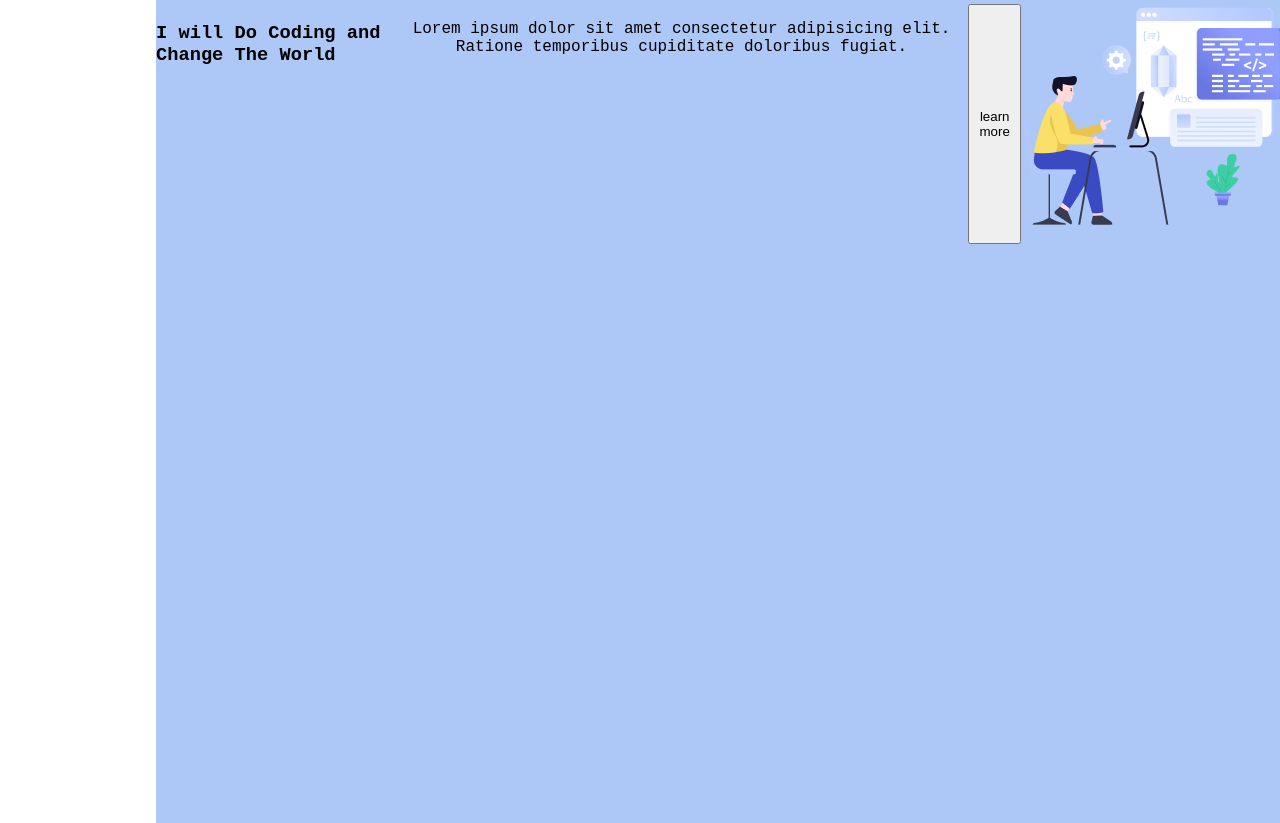
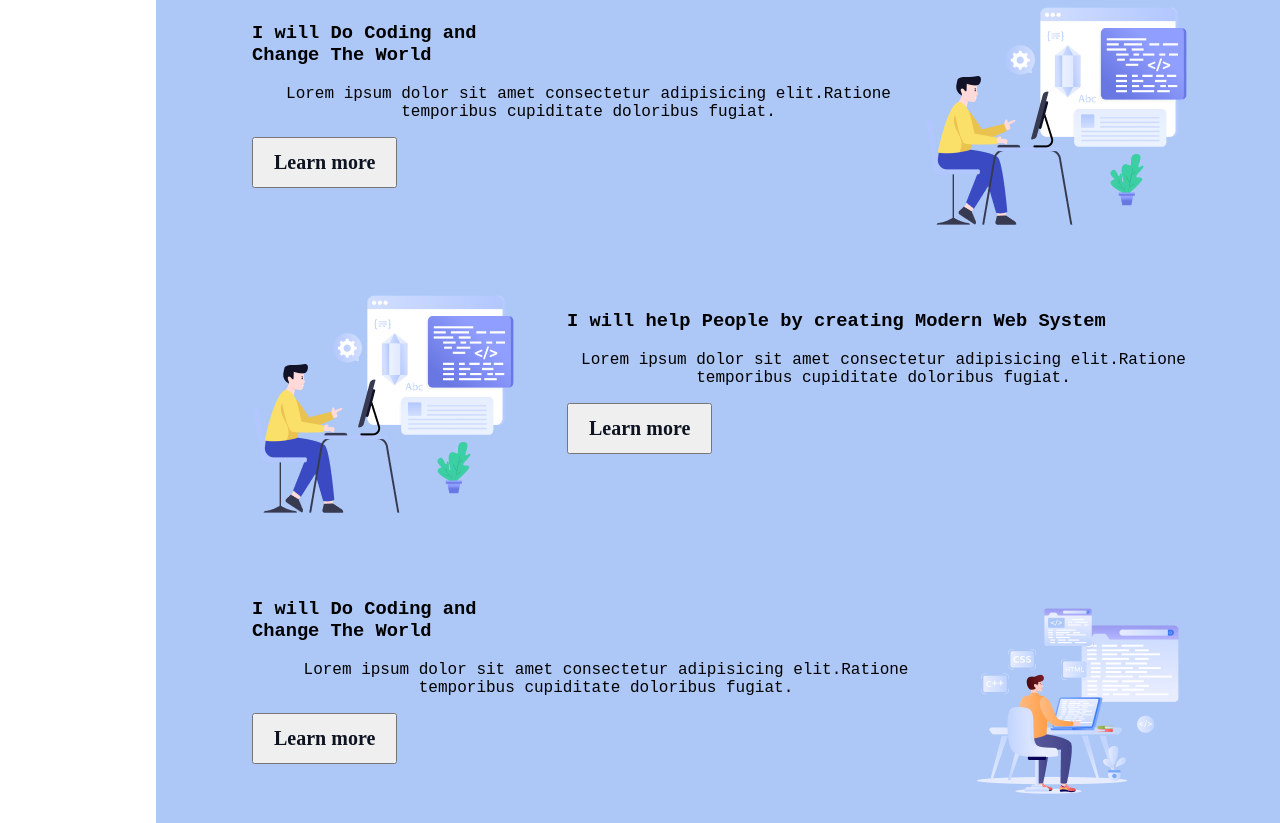
Before and after one commit to hrobin485/A-1, a plain HTML site: page index.html in a window 1280 px wide. Shown: the part 1124-1947 px from the top of the page. Drawn offline with Linux system fonts and the light colour scheme; a web font is replaced by a local one.

Commit message:
add my assignment

```diff
--- a/index.html
+++ b/index.html
@@ -17,16 +17,34 @@
         <button class="button-1">Contact with me</button>
     </header>
     <main class="main-bg-color">
-        <div class="div-bg">
+        <nav class="all-main-body"><div class="div-bg">
             <br><h2 class="main-heading">Why Web Development??</h2>
             <p>Lorem ipsum dolor, sit amet consectetur adipisicing elit.</p>
+        </nav>
+       <nav class="all"> </div>
+        <div class="middle-body">
+            <div><h3>I will Do Coding and <br>Change The World</h3>
+    <p>Lorem ipsum dolor sit amet consectetur adipisicing elit.Ratione temporibus cupiditate doloribus fugiat.</p>
+        <button class="button-2">Learn more</button>
         </div>
-        <div class="middle-body">
-            <h3>I will Do Coding and Change The World</h3>
-        <p>Lorem ipsum dolor sit amet consectetur adipisicing elit. Ratione temporibus cupiditate doloribus fugiat.</p>
-        <button class="button-2">learn more</button>
         <img src="images/Layer_1.png" alt="">
         </div>
+
+    <div class="middle-body">
+        <img src="images/Layer_1.png" alt="">
+        <div class="div-2"><h3>I will help People by creating Modern Web System</h3>
+        <p>Lorem ipsum dolor sit amet consectetur adipisicing elit.Ratione temporibus cupiditate doloribus fugiat.</p>
+       <button class="button-2">Learn more</button>
+       </div>
+    </div>
+<div class="middle-body">
+    <div><h3>I will Do Coding and <br>Change The World</h3>
+<p>Lorem ipsum dolor sit amet consectetur adipisicing elit.Ratione temporibus cupiditate doloribus fugiat.</p>
+<button class="button-2">Learn more</button>
+</div>
+<img src="images/Group 4.png" alt="">
+</div>
+</nav>
     </main>
     <footer>
 
--- a/styles/style.css
+++ b/styles/style.css
@@ -27,6 +27,7 @@
         margin-right: auto;
         background-color:#0D1321;
         padding: 21px 24px;
+        border-radius: 8px;
         color:#FFFFFF;
       }
   .header-bg-pic{
@@ -40,11 +41,9 @@
     font-weight: 800;
     font-size: 32px;
   }
-div{
-    margin-top: 80px;
-}
+
   .main-bg-color{
-    background-color: #ADC8F7;width: 1140px;height: 1393px;
+    background-color: #ADC8F7;width: 1140px;height: 1150px;
     margin-top: 70px;
     margin-left: 148px;
     margin-right: 152px;
@@ -53,9 +52,29 @@ div{
     text-align: center;
   }
   .button-2{
+    font-family: "Azeret Mono";
+    font-weight: 600;
+    font-size: 20px;
+    margin:"0px 172px 171px 47px";
+    color: #0D1321;
+    padding:12px 20px;
 
   }
   .middle-body{
 display: flex;
 justify-content: space-between;
+margin:48px 48px 48px 48px;
+
   }
+  .all-main-body{
+    margin: 80px 97px;
+  }
+  all-main-body-2{
+   margin: 48px;
+  }
+  .all{
+    margin: 48px 48px 48px 48px;
+  }
+  .div-2{
+    margin-left: 40px;
+  }
```
